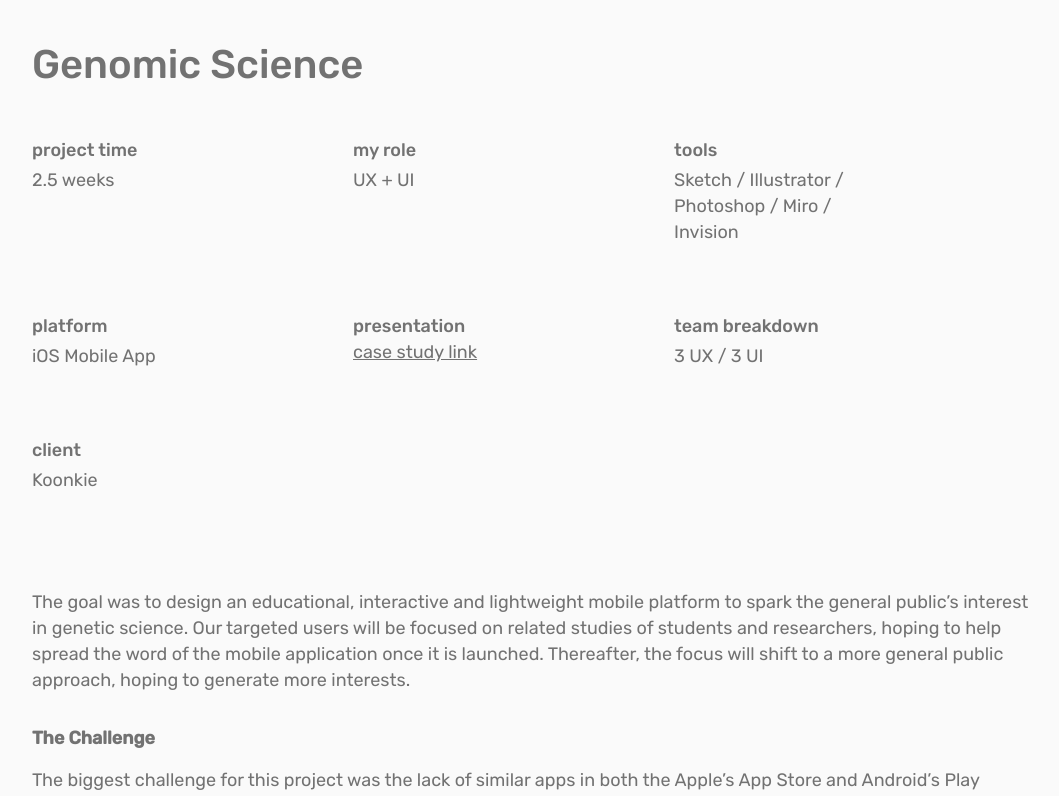
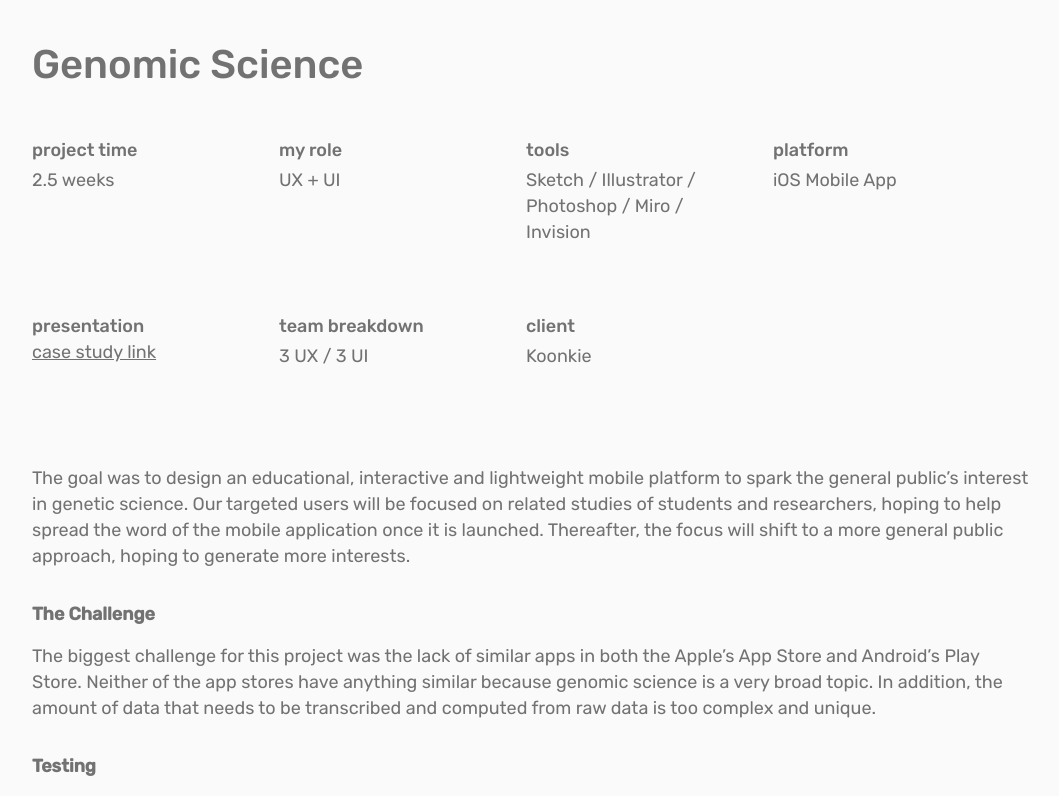
Before and after one commit to fyeung21/edison-web, a React (Create React App) app: page /work/genomic in a window 1280 px wide. Shown: the part 960-1756 px from the top of the page, without its empty margins (108-1167 px from the left). Built offline with nearby package versions, Linux system fonts and the light colour scheme.

Commit message:
style: Add new breakpoint for small screened laptop or tablet in landscape orientation

```diff
--- a/src/components/About/AboutMe.js
+++ b/src/components/About/AboutMe.js
@@ -1,10 +1,10 @@
 import React from "react";
-import { Heading } from "../globalStyles";
-import { AboutCont, AboutTxt } from "./aboutStyles";
+import { MainCont, Heading } from "../globalStyles";
+import { AboutTxt } from "./aboutStyles";
 
 const AboutMe = () => {
     return (
-        <AboutCont>
+        <MainCont>
             <Heading>about.</Heading>
             <AboutTxt>
                 The limitless universe of art has sparked a curiosity in me. I categorize myself as
@@ -35,7 +35,7 @@ const AboutMe = () => {
             <AboutTxt>
                 PS: If you know of any good books please recommend them to me!
             </AboutTxt>
-        </AboutCont>
+        </MainCont>
     );
 }
 
--- a/src/components/Footer/footerStyles.js
+++ b/src/components/Footer/footerStyles.js
@@ -4,10 +4,10 @@ import { theme } from "../Theme";
 export const FooterCont = styled.div`
     display: flex;
     flex-direction: row;
-    margin-bottom: 2rem;
+    margin: 2rem 0;
 
     @media (min-width: ${theme.tabletSize}) {
-        margin-bottom: 3.5rem;
+        margin: 3.5rem 0;
     }
 `
 export const FooterTxt = styled.p`
--- a/src/components/Header/headerStyles.js
+++ b/src/components/Header/headerStyles.js
@@ -20,6 +20,9 @@ export const HeaderSubCont = styled.div`
     @media (min-width: ${theme.tabletSize}) {
         width: 650px;
         margin: 0 auto;
+    }
+    @media (min-width: ${theme.smallLaptopSize}) {
+        width: 850px;
     }
     @media (min-width: ${theme.desktopSize}) {
         width: 1000px;
--- a/src/components/Photo/photoStyles.js
+++ b/src/components/Photo/photoStyles.js
@@ -8,6 +8,9 @@ export const PhotoCont = styled.div`
 
     @media (min-width: ${theme.tabletSize}) {
         width: 650px;
+    }
+    @media (min-width: ${theme.smallLaptopSize}) {
+        width: 850px;
     }
     @media (min-width: ${theme.desktopSize}) {
         width: 1000px;
@@ -36,8 +39,8 @@ export const PortraitCont = styled.div`
         width: 645px;
         height: 965px;
     }
-    @media (min-width: ${theme.desktopSize}) {
-        height: 965px;
+    @media (min-width: ${theme.smallLaptopSize}) {
+        width: 600px;
     }
 `
 
--- a/src/components/Work/workStyles.js
+++ b/src/components/Work/workStyles.js
@@ -35,6 +35,10 @@ export const TallCont = styled.div`
         height: 446px;
         width: 650px;
     }
+    @media (min-width: ${theme.smallLaptopSize}) {
+        height: 500px;
+        width: 850px;
+    }
     @media (min-width: ${theme.desktopSize}) {
         height: 448px;
         width: 317px;
@@ -52,6 +56,10 @@ export const WideCont = styled.div`
     @media (min-width: ${theme.tabletSize}) {
         height: 446px;
         width: 650px;
+    }
+    @media (min-width: ${theme.smallLaptopSize}) {
+        height: 500px;
+        width: 850px;
     }
     @media (min-width: ${theme.desktopSize}) {
         height: 446px;
@@ -116,7 +124,7 @@ export const CardDesc = styled.p`
         display: block;
     }
 `
-///////////// Container for Mobile/Tablet version
+///////////// Container for Mobile/Tablet version's Card Info
 
 export const MobileVer = styled.div`
     margin: 1.5rem 0 5rem;
@@ -124,6 +132,9 @@ export const MobileVer = styled.div`
     @media (min-width: ${theme.tabletSize}) {
         margin: 2rem 0 6rem;
     }
+    @media (min-width: ${theme.smallLaptopSize}) {
+        margin: 1rem 0 4rem;
+    }
     @media (min-width: ${theme.desktopSize}) {
         display: none;
     }
--- a/src/components/WorkCaseStudies/caseStyles.js
+++ b/src/components/WorkCaseStudies/caseStyles.js
@@ -28,18 +28,7 @@ export const BannerImg = styled.img`
 ///////////// Stats
 
 export const StatsMainCont = styled.div`
-    width: 325px;
-    margin: 4rem auto;
-
-    @media (min-width: ${theme.skinnyWindowSize}) {
-        width: 365px;
-    }
-    @media (min-width: ${theme.tabletSize}) {
-        width: 650px;
-    }
-    @media (min-width: ${theme.desktopSize}) {
-        width: 1000px;
-    }
+    margin: 4rem 0;
 `
 
 export const ProjectTitle = styled.h1`
@@ -72,8 +61,14 @@ export const TypeCont = styled.div`
     margin: 0.75rem 0;
 
     @media (min-width: ${theme.tabletSize}) {
-        width: 225px;
-        margin: 2rem 6rem 2rem 0;
+        width: 175px;
+        margin: 2rem 2rem 2rem 0;
+    }
+    @media (min-width: ${theme.smallLaptopSize}) {
+        margin: 2rem 2.25rem 2rem 0;
+    }
+    @media (min-width: ${theme.desktopSize}) {
+        margin: 2rem 4.5rem 2rem 0;
     }
 `
 export const Category = styled.h1`
@@ -122,7 +117,7 @@ export const Image = styled.img`
     }
 `
 
-////////////////// Description
+////////////////// Description (found in case study pages, not in a component)
 
 export const Description = styled.p`
     font-family: ${theme.bodyFont};
@@ -137,6 +132,9 @@ export const Description = styled.p`
     }
     @media (min-width: ${theme.tabletSize}) {
         width: 650px;
+    }
+    @media (min-width: ${theme.smallLaptopSize}) {
+        width: 850px;
     }
     @media (min-width: ${theme.desktopSize}) {
         width: 1000px;
@@ -157,6 +155,9 @@ export const ContentHeading = styled.h2`
     }
     @media (min-width: ${theme.tabletSize}) {
         width: 650px;
+    }
+    @media (min-width: ${theme.smallLaptopSize}) {
+        width: 850px;
     }
     @media (min-width: ${theme.desktopSize}) {
         width: 1000px;
--- a/src/components/globalStyles.js
+++ b/src/components/globalStyles.js
@@ -22,6 +22,9 @@ export const MainCont = styled.div`
     @media (min-width: ${theme.tabletSize}) {
       width: 650px;
     }
+    @media (min-width: ${theme.smallLaptopSize}) {
+      width: 850px;
+    }
     @media (min-width: ${theme.desktopSize}) {
       width: 1000px;
     }
@@ -38,6 +41,9 @@ export const Container = styled.div`
     }
     @media (min-width: ${theme.tabletSize}) {
       width: 650px;
+    }
+    @media (min-width: ${theme.smallLaptopSize}) {
+      width: 850px;
     }
     @media (min-width: ${theme.desktopSize}) {
       width: 1000px;
```
Lines whose indentation alone changed are shown as unchanged.
